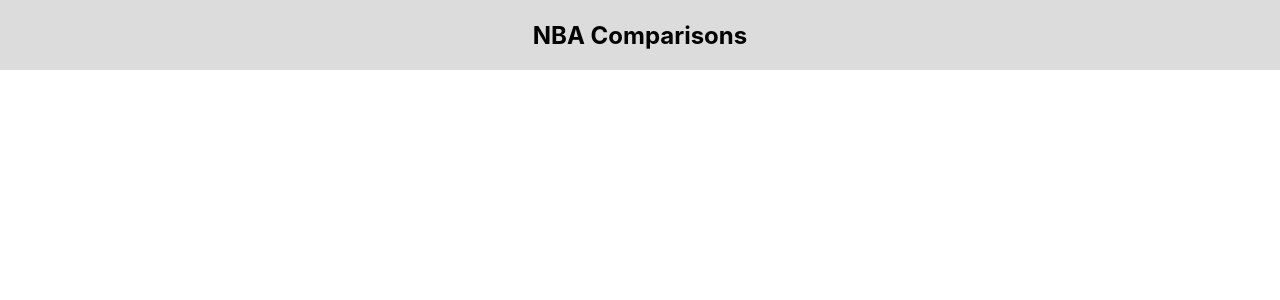
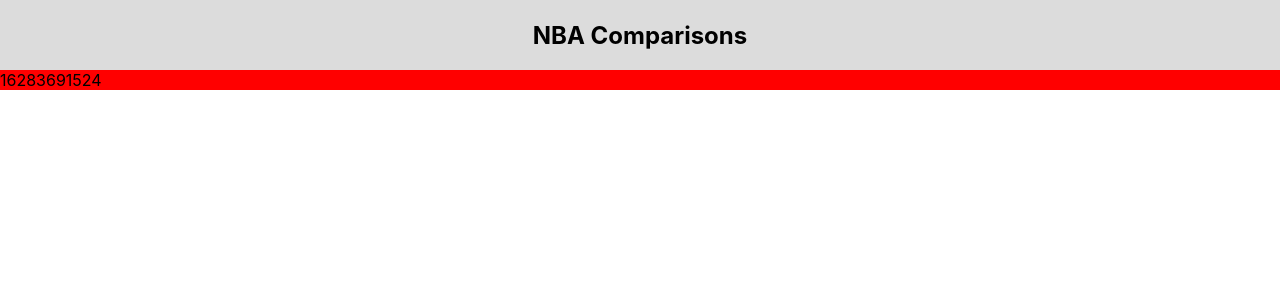
Before and after one commit to felixhuang12/nba-comps, a React (Create React App) app in the folder frontend/: page / in a window 1280 px wide. Shown: the top 300 px of the page. Built offline with nearby package versions, Linux system fonts and the light colour scheme; no server answers.

Commit message:
display dummy data

```diff
--- a/frontend/src/App.tsx
+++ b/frontend/src/App.tsx
@@ -1,10 +1,10 @@
 import React from 'react'
 import './App.css'
-import Home from './components/Home'
+import Main from './components/Main'
 
 const App = () => {
   return (
-    <Home />
+    <Main />
   )
 }
 
--- a/frontend/src/components/Home.tsx
+++ /dev/null
@@ -1,37 +0,0 @@
-import React from 'react'
-import { Box } from '@mui/material'
-import axios from 'axios'
-import { useState, useEffect } from 'react'
-
-// base url for player images: https://ak-static.cms.nba.com/wp-content/uploads/headshots/nba/latest/260x190/
-// example: https://ak-static.cms.nba.com/wp-content/uploads/headshots/nba/latest/260x190/203999.png -- Nikola Jokic
-
-type HeaderProps = {
-    bg: string,
-}
-
-const Header = ({ bg }: HeaderProps) => {
-    return (
-        <Box style={{ backgroundColor: bg, height: "70px" }} display={"flex"} justifyContent={"center"} alignItems={"center"}>
-            <h1 style={{ fontSize: "24px" }}>NBA Comparisons</h1>
-        </Box>
-    )
-}
-
-const Home = () => {
-    const [data, setData] = useState("")
-    useEffect(() => {
-        axios.get('/api').then((data: any) => {
-            setData(data)
-        })
-    }, [])
-
-    console.log(data)
-    return (
-        <div>
-            <Header bg={"#DCDCDC"} />
-        </div>
-    )
-}
-
-export default Home
--- /dev/null
+++ b/frontend/src/components/Main.tsx
@@ -0,0 +1,109 @@
+import React from 'react'
+import { Box } from '@mui/material'
+import axios from 'axios'
+import { useState, useEffect } from 'react'
+import Player from './Player'
+
+// base url for player images: https://ak-static.cms.nba.com/wp-content/uploads/headshots/nba/latest/260x190/{player_id}.png
+// example: https://ak-static.cms.nba.com/wp-content/uploads/headshots/nba/latest/260x190/203999.png -- Nikola Jokic
+
+// base url for team logos: http://global.nba.com/media/img/teams/00/logos/{team abbreviation}_logo.svg
+// example: http://global.nba.com/media/img/teams/00/logos/BOS_logo.svg -- boston celtics
+
+type HeaderProps = {
+    bg: string,
+}
+
+const Header = ({ bg }: HeaderProps) => {
+    return (
+        <Box sx={{ backgroundColor: bg, height: "70px" }} display={"flex"} justifyContent={"center"} alignItems={"center"}>
+            <h1 style={{ fontSize: "24px" }}>NBA Comparisons</h1>
+        </Box>
+    )
+}
+
+const Main = () => {
+    // const [data, setData] = useState("") // players
+    // useEffect(() => {
+    //     axios.get('/api').then((data: any) => {
+    //         setData(data)
+    //     })
+    // }, [])
+
+    // console.log(data)
+
+    const players = [
+        {
+            id: 1628369,
+            seasonStats: {
+                gp: 49,
+                pts: 1524,
+                ast: 216,
+                reb: 428,
+                fg3_pct: 0.357,
+                ft_pct: 0.869,
+                fta: 421, // for TS% calc
+                fga: 1063, // for TS% calc
+                fgm: 497,
+                fg3a: 460,
+                fg3m: 164,
+                fg_pct: 0.468
+            },
+            last10: {
+                gp: 10,
+                pts: 322,
+                ast: 52,
+                reb: 112,
+                fg3_pct: 0.376,
+                ft_pct: 0.907,
+                fta: 86, // for TS% calc
+                fga: 228, // for TS% calc
+                fgm: 103,
+                fg3a: 101,
+                fg3m: 38,
+                fg_pct: 0.452
+            }
+        },
+        {
+            name: "Nikola Jokic",
+            seasonStats: {
+                gp: 44,
+                pts: 1105,
+                ast: 439,
+                reb: 487,
+                fg3_pct: 0.388,
+                ft_pct: 0.825,
+                fta: 275, // for TS% calc
+                fga: 103, // for TS% calc
+                fgm: 419,
+                fg3a: 103,
+                fg3m: 40,
+                fg_pct: 0.631
+            },
+            last10: {
+                gp: 10,
+                pts: 322,
+                ast: 52,
+                reb: 112,
+                fg3_pct: 0.376,
+                ft_pct: 0.907,
+                fta: 86, // for TS% calc
+                fga: 228, // for TS% calc
+                fgm: 103,
+                fg3a: 101,
+                fg3m: 38,
+                fg_pct: 0.452
+            }
+        }
+    ]
+    return (
+        <Box>
+            <Header bg={"#DCDCDC"} />
+            {players.map(player =>
+                (player.id !== undefined && <Player id={player.id} seasonStatistics={player.seasonStats} last10Statistics={player.last10} />)
+            )}
+        </Box>
+    )
+}
+
+export default Main
--- a/frontend/src/components/Player.tsx
+++ b/frontend/src/components/Player.tsx
@@ -1,7 +1,42 @@
 import React from 'react'
+import { useState } from 'react'
+import { Box } from '@mui/material'
 
-const Player = () => {
+// ts% = pts/(2 * (fga + (0.44 * fta)))
 
+interface Stats {
+    gp: number,
+    pts: number,
+    ast: number,
+    reb: number,
+    fg3_pct: number,
+    ft_pct: number,
+    fta: number, // for TS% calc
+    fga: number, // for TS% calc
+    fgm: number,
+    fg3a: number,
+    fg3m: number,
+    fg_pct: number
+}
+
+
+interface Player {
+    id: number,
+    seasonStatistics: Stats,
+    last10Statistics: Stats
+}
+
+const Player = ({ id, seasonStatistics, last10Statistics }: Player) => {
+    const [number, setNumber] = useState(id)
+    const [seasonStats, setSeasonStats] = useState(seasonStatistics)
+    const [last10Stats, setLast10Stats] = useState(last10Statistics)
+
+    return (
+        <Box sx={{ backgroundColor: "red" }}>
+            {number}
+            {seasonStats.pts}
+        </Box>
+    )
 }
 
 export default Player
```
Also changed, not shown: 1 other file (tests, documents, lock files or other folders).
